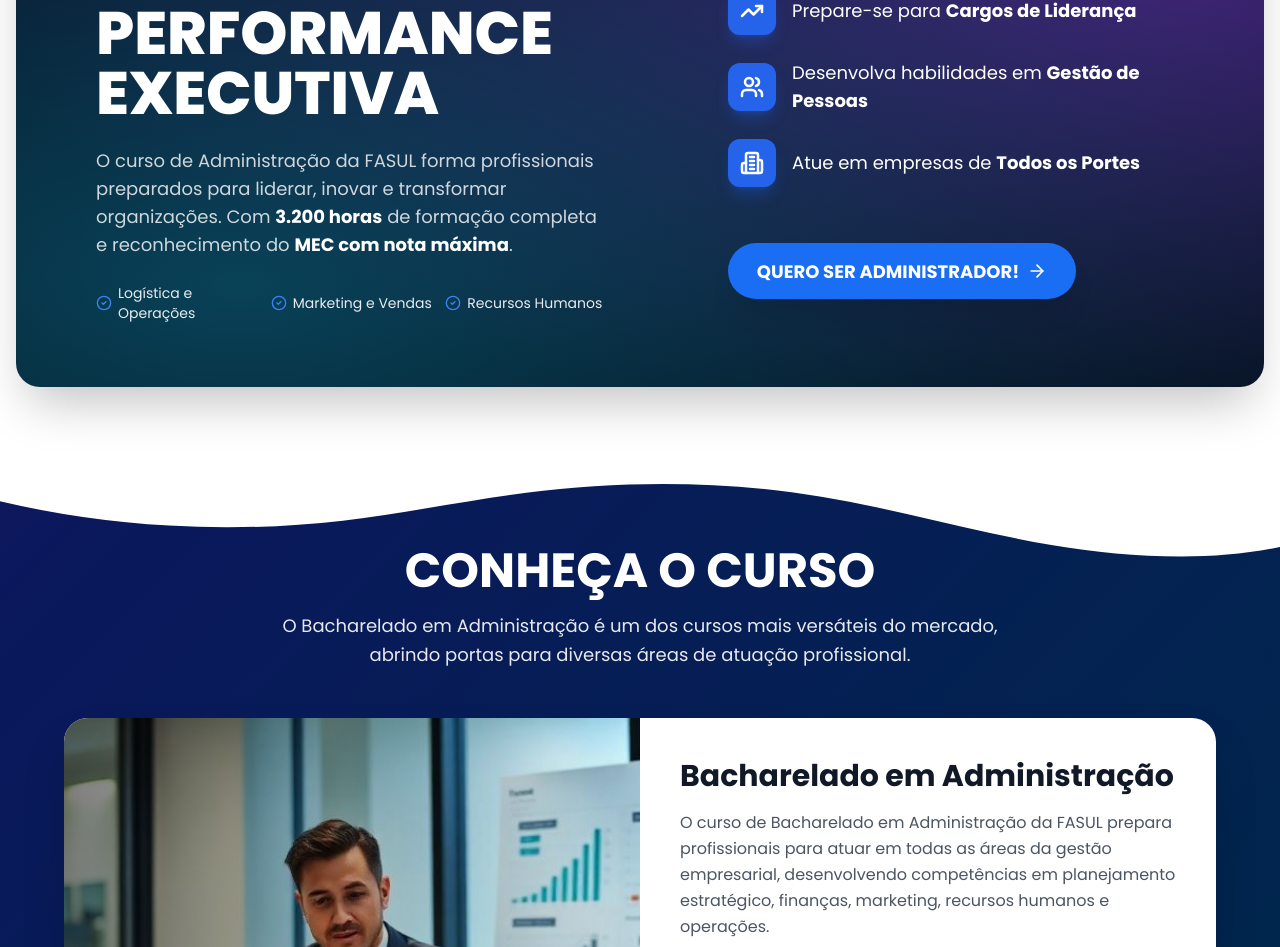
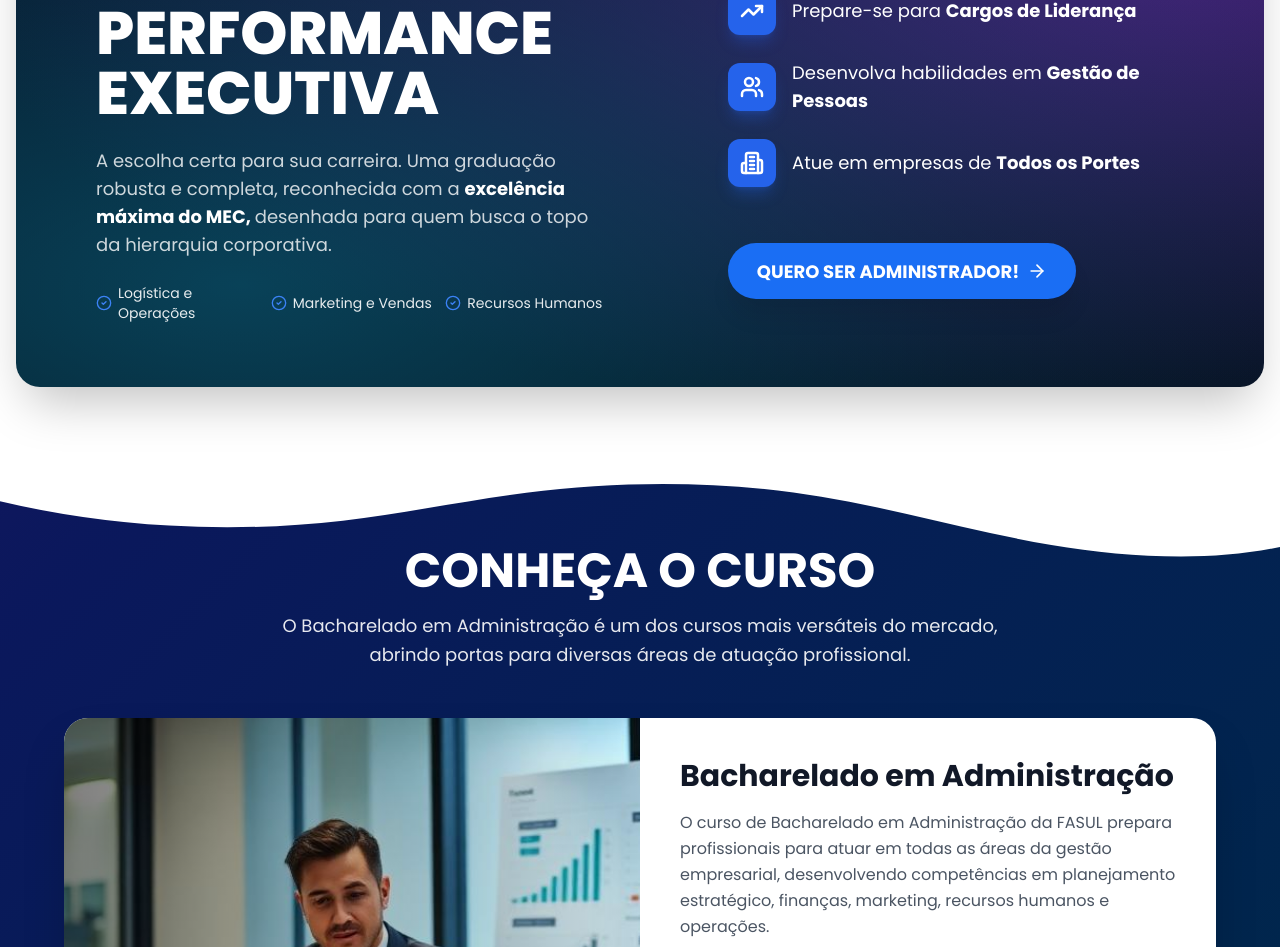
Before and after one commit to juanmkt-web/graduacaocienciascontabeis.com.br, a React (Vite) app: page / in a window 1280 px wide. Shown: the part 1071-2018 px from the top of the page. Built offline with nearby package versions, Linux system fonts and the light colour scheme; the HTML template or start-up script is replaced by a standard one.

Commit message:
Code edited in Lovable Code Editor
Edited UI in Lovable

```diff
--- a/src/components/Benefits.tsx
+++ b/src/components/Benefits.tsx
@@ -40,9 +40,9 @@ const Benefits = () => {
                   DE PERFORMANCE EXECUTIVA
                 </h2>
                 <p className="text-xs md:text-lg text-white/80 leading-relaxed mb-4 md:mb-6">
-                  O curso de Administração da FASUL forma profissionais preparados para liderar, inovar e transformar
-                  organizações. Com <strong className="text-white">3.200 horas</strong> de formação completa e
-                  reconhecimento do <strong className="text-white">MEC com nota máxima</strong>.
+                  A escolha certa para sua carreira. Uma graduação robusta e completa, reconhecida com a{" "}
+                  <strong className="text-white">excelência máxima do MEC, </strong>desenhada para quem busca o topo da
+                  hierarquia corporativa.
                 </p>
 
                 <div className="grid grid-cols-2 md:grid-cols-3 gap-2 md:gap-3">
```
